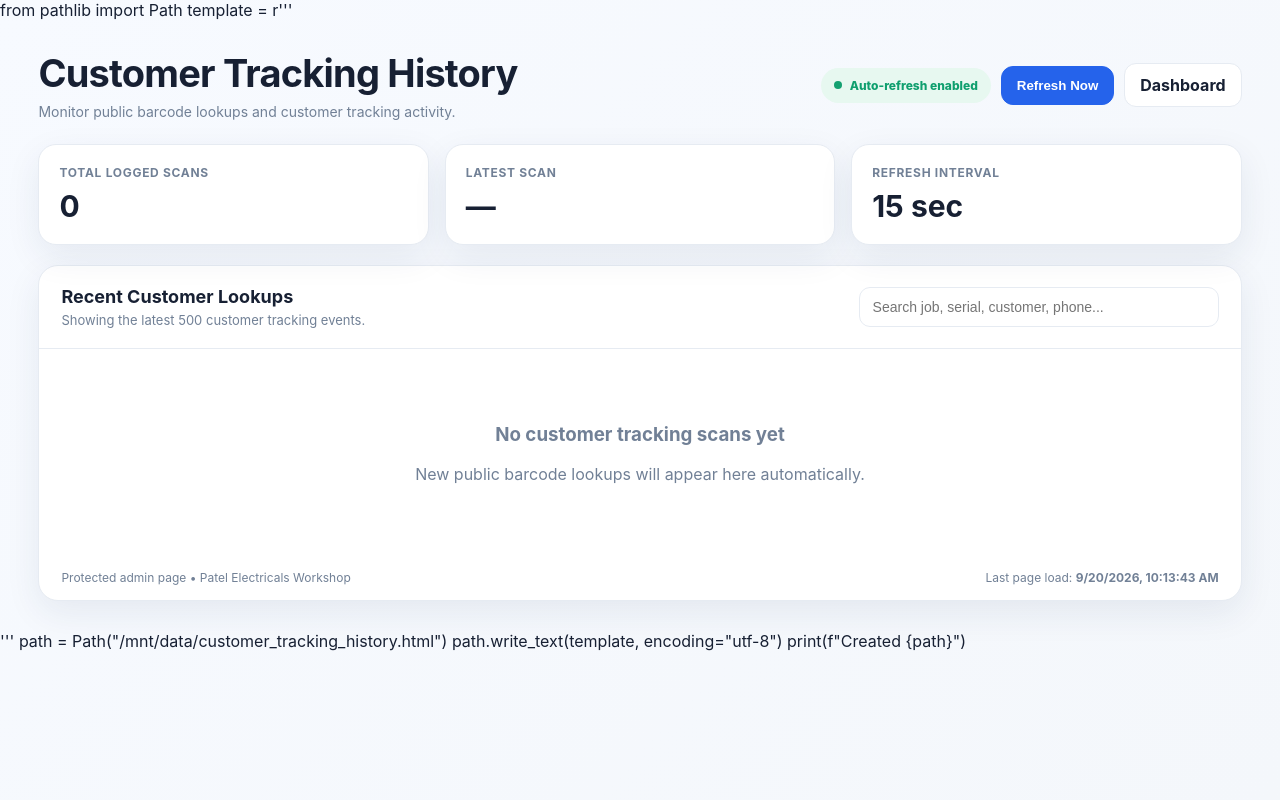
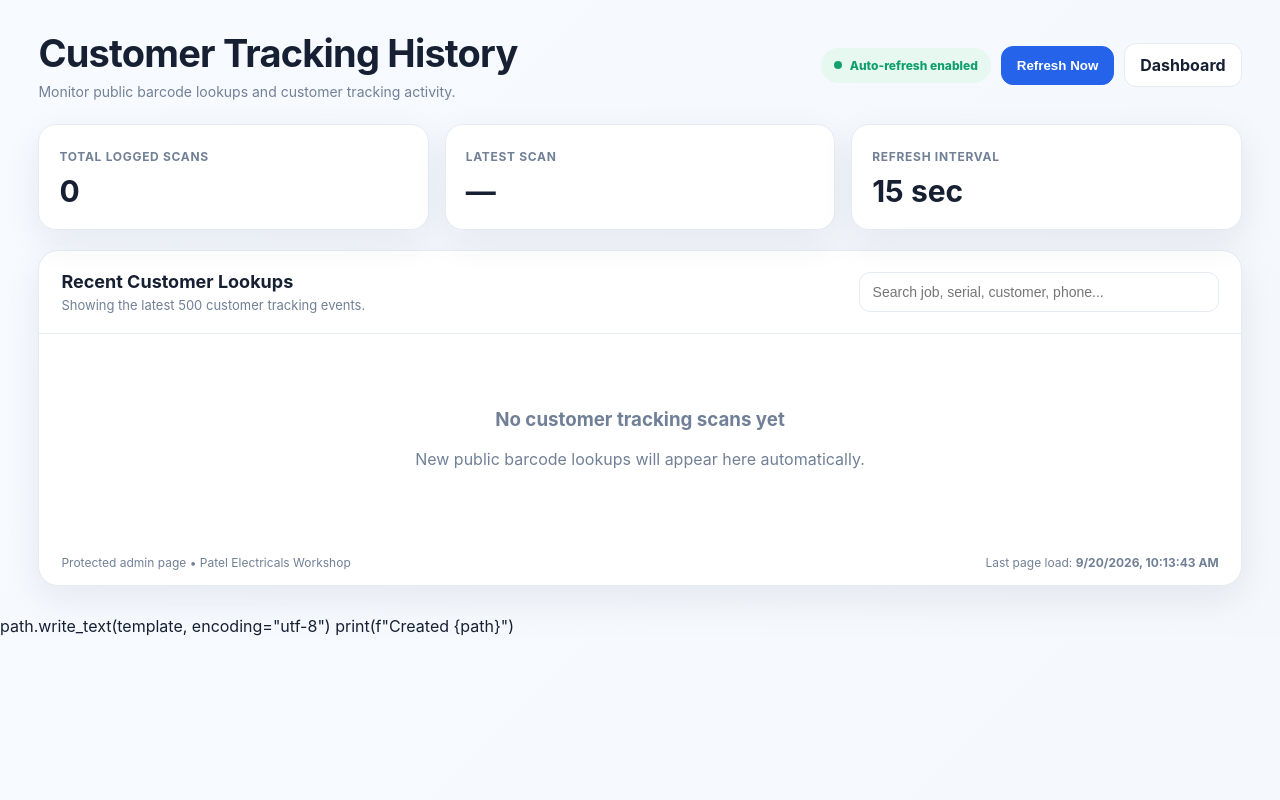
Before and after one commit to namritaag9-jpg/PEW, a Flask app: page /reports/customer-tracking in a window 1280 px wide. Run offline with Flask 3, Linux system fonts and the light colour scheme; the visitor is signed in with stand-in values (Sample User, id 1); data comes from the database, SQL or seed files in the repository; data that the repository does not hold is empty.

Commit message:
Update customer_tracking_history.html

```diff
--- a/pos/templates/customer_tracking_history.html
+++ b/pos/templates/customer_tracking_history.html
@@ -1,6 +1,4 @@
-from pathlib import Path
-
-template = r'''<!DOCTYPE html>
+<!DOCTYPE html>
 <html lang="en">
 <head>
     <meta charset="UTF-8">
@@ -377,8 +375,6 @@ template = r'''<!DOCTYPE html>
 </script>
 </body>
 </html>
-'''
 
-path = Path("/mnt/data/customer_tracking_history.html")
 path.write_text(template, encoding="utf-8")
 print(f"Created {path}")
```
